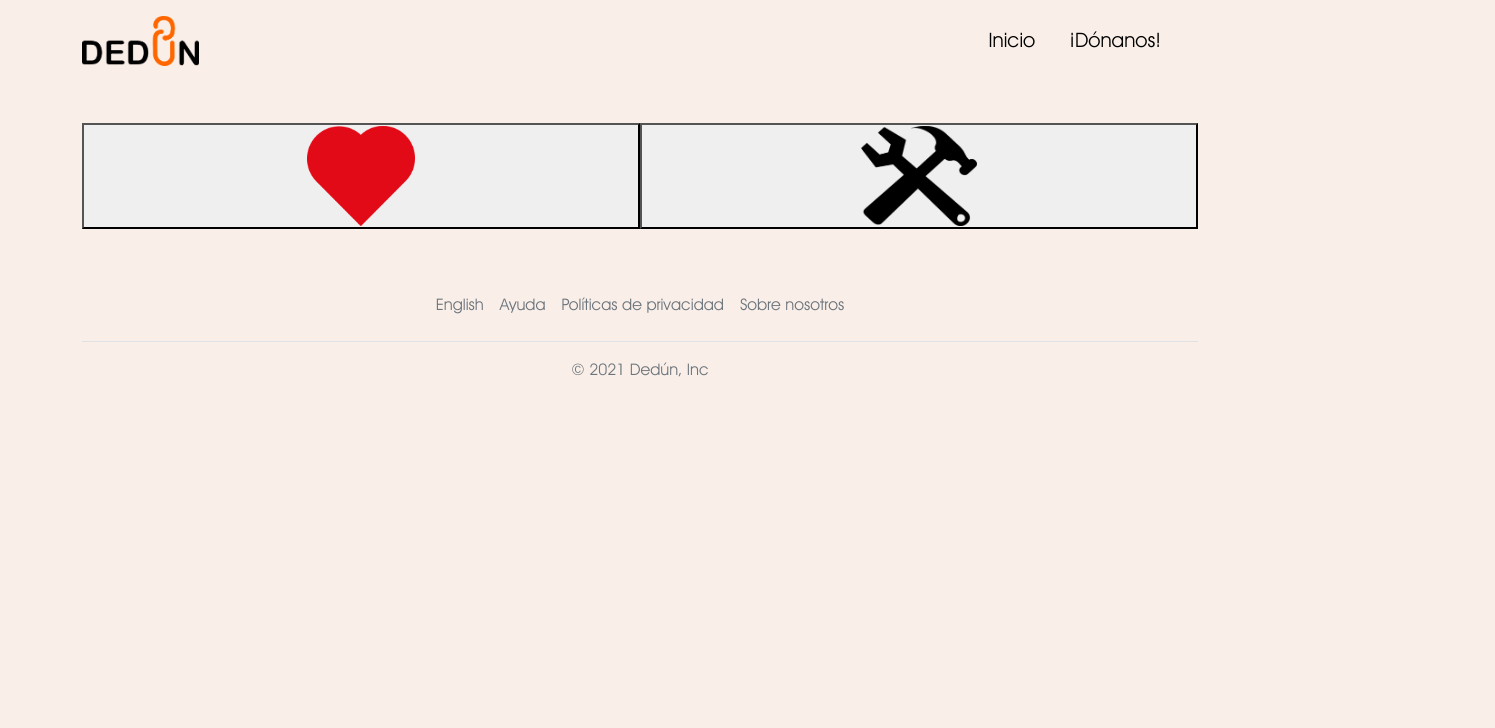
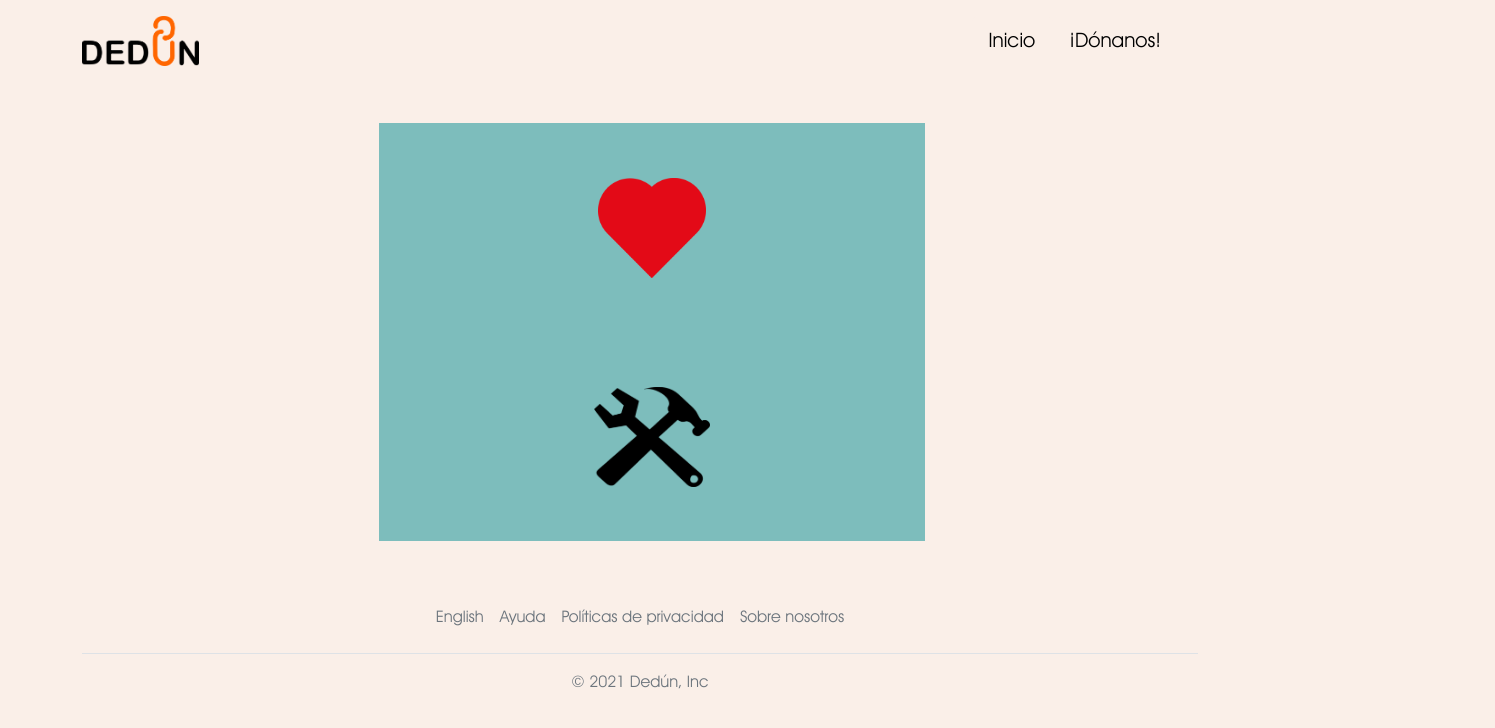
Before and after one commit to AlejandroUN/Ded-n, a Vue app in the folder frontend/: page /entrarPerfil in a window 1280 px wide. Shown: the top 728 px of the page, 1495 px wide, since content can reach past the window. Built offline with nearby package versions, Linux system fonts and the light colour scheme.

Commit message:
Vista de Perfil versión semifinal

```diff
--- a/frontend/src/views/entrarPerfil.vue
+++ b/frontend/src/views/entrarPerfil.vue
@@ -26,16 +26,18 @@
         </nav>
       </header>
 
-      <div class="padding_top">
+      <div class="padding_top row margin_left">
         <router-link to="">
-          <button class="w-50"><img src="../assets/corazon.png" height="100"
+          <button class="w-50 general_padding color4"><img src="../assets/corazon.png" height="100"
         /></button>
         </router-link>
         <router-link to="">
-          <button class="w-50"><img src="../assets/llave.png" height="100"
+          <button class="w-50 general_padding color4"><img src="../assets/llave.png" height="100"
         /></button>
         </router-link>
       </div>
+
+
     </div>
   </div>
 </template>
@@ -89,4 +91,25 @@ export default {
 .boton {
   padding-left: 20% !important;
 }
+
+.margin_left{
+  margin-left: 25% !important;
+}
+
+.general_padding{
+  padding: 5% !important;
+  border: none !important;
+}
+
+.color4 {
+  background-color: #7DBDBC!important;
+  border-color: #7DBDBC!important;
+  color: black !important;
+}
+
+.color4:hover {
+  background-color: #008B8F !important;
+  border-color: #008B8F !important;
+  color: white !important;
+}
 </style>
```
